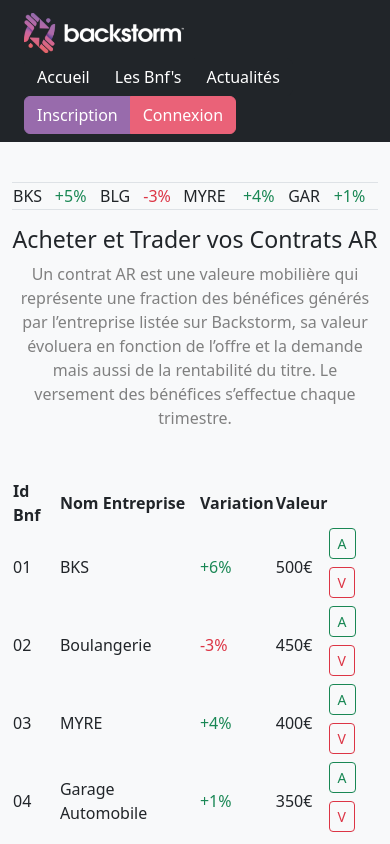
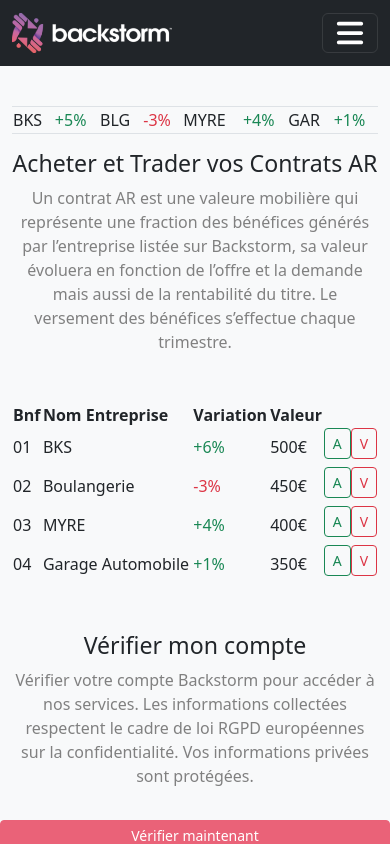
Before and after one commit to Tarcer/bksbeta, a React (Create React App) app: page / in a window 390 px wide. Shown: the top 844 px of the page. Built offline with nearby package versions, Linux system fonts and the light colour scheme; no server answers.

Commit message:
deploy 17

```diff
--- a/src/components/Navbar.js
+++ b/src/components/Navbar.js
@@ -6,10 +6,12 @@ import { useNavigate } from 'react-router-dom';
 import { auth } from "../firebase-config";
 import BKS from "../pages/Private/PrivateHome/logo-negative.png";
 import deco from "../pages/logodeco.png";
+import './version.css';
 
 export default function Navbar() {
   const { toggleModals, currentUser } = useContext(UserContext);
   const [isLoggedIn, setIsLoggedIn] = useState(false);
+  const [displayMenu, setDisplayMenu] = useState(false);
 
   useEffect(() => {
     setIsLoggedIn(currentUser !== null);
@@ -29,6 +31,10 @@ export default function Navbar() {
     navigate('./Entreprise');
   };
 
+  const showMenu = () => {
+    setDisplayMenu(!displayMenu);
+  }
+
   const logOut = async () => {
     try {
       await signOut(auth);
@@ -37,9 +43,43 @@ export default function Navbar() {
       alert("For some reasons we can't deconnect, please check your internet connexion and retry.");
     }
   };
-
   return (
-    <nav className="navbar navbar-light bg-dark px-4">
+    <>
+          <nav className="mobile-version navbar navbar-dark bg-dark">
+            <div className="container-fluid">
+              <Link to="/" className="navbar-brand">
+                <img src={BKS} width="160" height="40" className="d-inline-block align-top" alt="" />
+              </Link>
+              <button className="navbar-toggler ms-auto" type="button" onClick={showMenu}>
+                <i style={{ width: '30px', height: '30px', color: 'white' }} className="fas fa-bars"></i>
+              </button>
+            </div>
+          </nav>
+          {displayMenu && (
+            <div>
+              <div className="bg-dark shadow-3 d-flex flex-column">
+                <button onClick={handleClickButton1} className="btn text-white mt-2">Accueil</button>
+                <button onClick={handleClickButton2} className="btn text-white mt-2">Les Bnf's</button>
+                <button onClick={handleClickButton3} className="btn text-white mt-2">Actualités</button>
+                <div className="d-flex justify-content-center m-3" role="group" aria-label="Basic example">
+                  {isLoggedIn ? (
+                    <>
+                      <button onClick={() => navigate('/private/private-home')} type="button" className="btn btn-warning text-light m-1">Mon compte</button>
+                      <button onClick={logOut} type="button" className="btn btn-danger text-center m-1">
+                        <img src={deco} width="20" height="20" className="d-inline-block align-top" alt="" />
+                      </button>
+                    </>
+                  ) : (
+                    <>
+                      <button onClick={() => toggleModals("signUp")} type="button" className="btn btn-primary">Inscription</button>
+                      <button onClick={() => toggleModals("signIn")} type="button" className="btn btn-secondary">Connexion</button>
+                    </>
+                  )}
+                </div>
+              </div>
+            </div>
+          )}
+        <nav className="desktop-version navbar navbar-light bg-dark px-4">
           <Link to="/" className="navbar-brand">
             <img src={BKS} width="160" height="40" className="d-inline-block align-top" alt="" />
           </Link>
@@ -51,10 +91,10 @@ export default function Navbar() {
           <div className="btn-group" role="group" aria-label="Basic example">
             {isLoggedIn ? (
               <>
+                <button onClick={() => navigate('/private/private-home')} type="button" className="btn btn-warning text-light">Mon compte</button>
                 <button onClick={logOut} type="button" className="btn btn-danger text-center">
                   <img src={deco} width="20" height="20" className="d-inline-block align-top" alt="" />
                 </button>
-            <button onClick={() => navigate('/private/private-home')} type="button" className="btn btn-warning text-light">Mon compte</button>
               </>
             ) : (
               <>
@@ -64,5 +104,6 @@ export default function Navbar() {
             )}
           </div>
         </nav>
+    </>
   );
 }
--- /dev/null
+++ b/src/components/version.css
@@ -0,0 +1,11 @@
+.mobile-version{
+    display:none;
+}
+@media (max-width: 768px) {
+    .desktop-version{
+        display: none;
+    }
+    .mobile-version{
+        display: block;
+    }
+}
--- a/src/pages/Home.js
+++ b/src/pages/Home.js
@@ -19,7 +19,7 @@ export default function Home() {
       <p class="font-weight-light text-center" className="textcolor text-center">Un contrat AR est une valeure mobilière qui représente une fraction des bénéfices générés par l’entreprise listée sur Backstorm, sa valeur évoluera en fonction de l’offre et la demande mais aussi de la rentabilité du titre. Le versement des bénéfices s’effectue chaque trimestre.
       </p>
       <table class="table text-dark mt-5">
-        <tr><th>Id Bnf</th><th>Nom Entreprise</th><th>Variation</th><th>Valeur</th></tr>
+        <tr><th>Bnf</th><th>Nom Entreprise</th><th>Variation</th><th>Valeur</th></tr>
         <tr class="active"><td>01</td><td>BKS</td><td className="text-success">+6%</td><td>500€</td><button
         onClick={()=> handleClickButton1("Myre") }
         className="btn btn-outline-success btn-sm mb-2">
@@ -78,7 +78,7 @@ export default function Home() {
       <div className="container pt-4 my-3">
       <h4 className="text-dark text-center mt-2">Choisisser votre CAR :</h4><div class="row">
       <table class="table text-dark mt-2">
-        <tr><th>Id Bnf</th><th>Nom Entreprise</th><th>Variation</th><th>Valeur</th></tr>
+        <tr><th>Bnf</th><th>Nom Entreprise</th><th>Variation</th><th>Valeur</th></tr>
         <tr class="active"><td>01</td><td>BKS</td><td className="text-success">+6%</td><td>500€</td><button
         onClick={()=> handleClickButton1("Myre") }
         className="btn btn-outline-success btn-sm mb-2">
--- a/src/pages/Private/PrivateHome/PrivateHome.js
+++ b/src/pages/Private/PrivateHome/PrivateHome.js
@@ -96,7 +96,7 @@ const handleCloseSaleForm = () => {
   return (
     <div className="container pt-4 my-3">
       <h1 className="h3 text-dark mb-2">Solde du compte</h1>
-      <h1 className="fs-1">€ {totalBalance}</h1>
+      <h1 className="fs-1">{totalBalance} €</h1>
         <button onClick={handleClickButton} className="btn btn-success">
           Dépôt
         </button>
@@ -107,7 +107,7 @@ const handleCloseSaleForm = () => {
       <table className="table table-striped text-dark">
         <thead>
           <tr>
-            <th>Id Bnf</th>
+            <th>Nombre de Bnf</th>
             <th>Nom Entreprise</th>
             <th>Variation</th>
             <th>Valeur</th>
@@ -123,7 +123,7 @@ const handleCloseSaleForm = () => {
       <table className="table table-striped text-dark mb-4">
         <thead>
           <tr>
-            <th>Id Bnf</th>
+            <th>Nombre de Bnf</th>
             <th>Nom Entreprise</th>
             <th>Prix d'achat</th>
             <th>Valeur Vendue</th>
```
Also changed, not shown: src/context/Token2PurchaseFrom.js (+9 -1 lines). Lines whose indentation alone changed are shown as unchanged.
